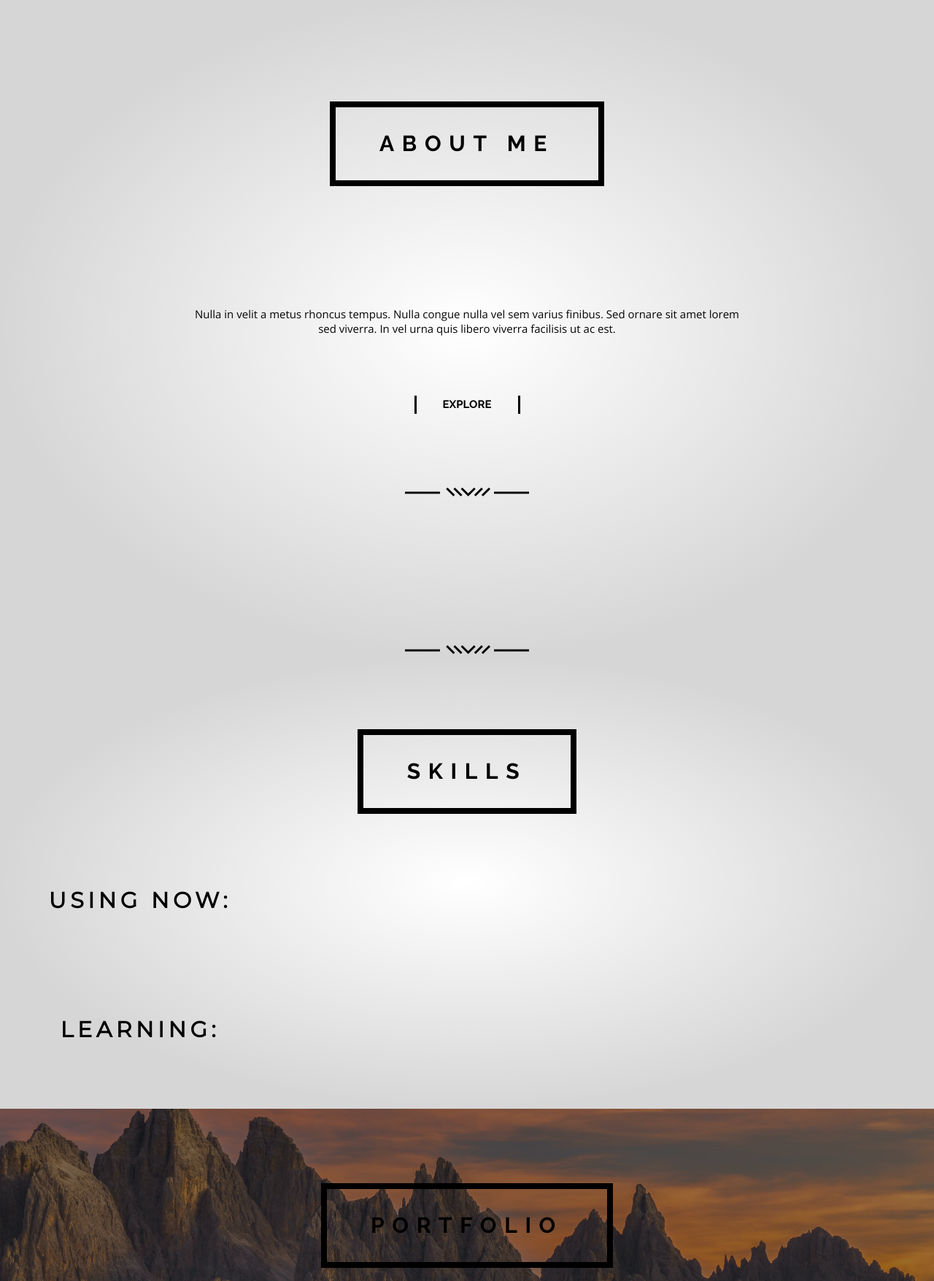
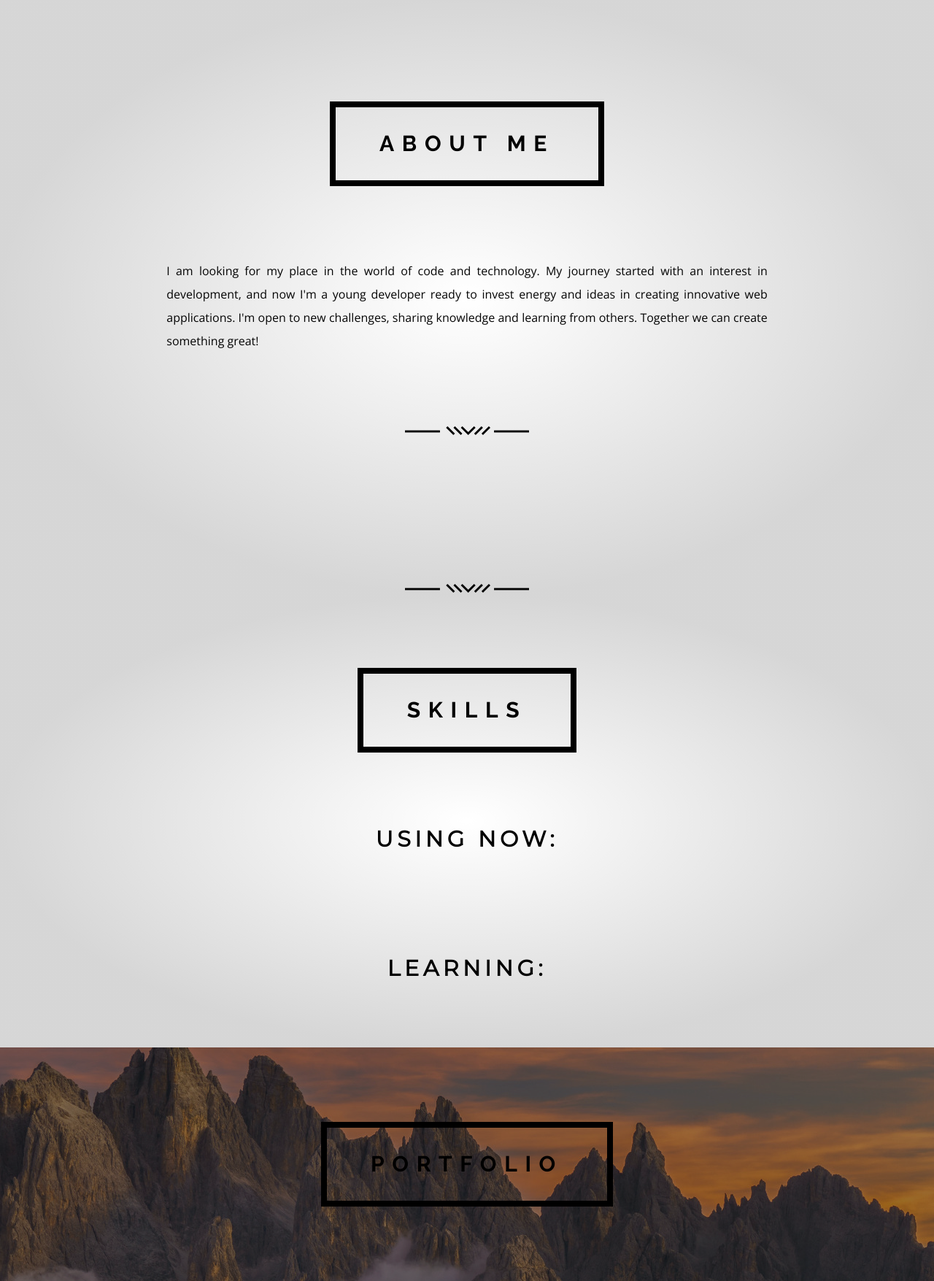
Before and after one commit to OleksPro/Portfolio, a Django app: page / in a window 1280 px wide. Shown: the part 1231-2986 px from the top of the page at 73% size. Run offline with Django 4.2, Linux system fonts and the light colour scheme; data that the repository does not hold is empty.

Commit message:
Added ukrainia page version

```diff
--- a/portfolio/main/models.py
+++ b/portfolio/main/models.py
@@ -9,7 +9,9 @@ img_category = (
 
 class AllImages(models.Model):
     title = models.CharField(max_length=200)
-    text = models.TextField(null=True, blank=True)
+    title_uk = models.CharField(max_length=200, null=True, blank=True)
+    text = models.TextField(null=True, blank=True, max_length=500)
+    text_uk = models.TextField(null=True, blank=True, max_length=500)
     img = models.ImageField(upload_to='all_images', blank=True)
     category = models.CharField(blank=True, max_length=11, choices=img_category)
 
--- a/portfolio/main/static/main/css/style.css
+++ b/portfolio/main/static/main/css/style.css
@@ -509,45 +441,16 @@ table {
 }
 
 .about_me_text {
-    width: 763px;
-    height: 47px;
-    padding: 90px 0 75px;
-    text-align: center;
-    max-width: 90vw;
-}
-
-.about_me_text p {
+    max-width: 915px;
+    width: 90%;
+    padding: 100px 0px;
+    color: #050505;
+    text-align: justify;
     font-family: 'Open Sans', sans-serif;
-    color: #050505;
-    text-align: center;
-    font-size: 15px;
+    font-size: 16px;
     font-style: normal;
     font-weight: 400;
-    line-height: 138.682%;
-}
-
-.about_me_explore {
-    display: flex;
-    align-items: center;
-    justify-content: center;
-    width: 139px;
-    height: 25px;
-    border-left: 3px solid #000;
-    border-right: 3px solid #000;
-}
-
-.about_me_explore p {
-    color: #000;
-    text-align: center;
-    font-family: 'Raleway', sans-serif;
-    font-size: 15px;
-    font-style: normal;
-    font-weight: 600;
-    line-height: normal;
-}
-
-.img_separator{
-    padding: 100px 0px 0px;
+    line-height: 200%;
 }
 
 .about_me_disctiption {
@@ -556,7 +459,7 @@ table {
     flex-wrap: wrap;
     max-width: 1070px;
     gap: 50px;
-    padding-top: 100px;
+    padding: 100px 0px;
 }
 
 .about_me_disctiption .about_me_item {
@@ -618,8 +521,7 @@ table {
 
 .skills_title {
     position: relative;
-    left: -35%;
-    padding: 50px 0 50px;
+    padding: 50px 0px;
 }
 
 @media (max-width: 900px) {
--- a/portfolio/main/static/main/js/script.js
+++ b/portfolio/main/static/main/js/script.js
@@ -9,6 +9,7 @@ function scrollToTop(){
     window.scrollTo(0,0);
 }
 
+// hide mobile menu
 function clickLincInNavbarMobile() {
     document.querySelectorAll('.menu_item').forEach(e => {
         e.addEventListener('click', () => {
--- a/portfolio/main/templates/main/home.html
+++ b/portfolio/main/templates/main/home.html
@@ -16,7 +16,9 @@
     <link href="https://fonts.googleapis.com/css2?family=Nunito&display=swap" rel="stylesheet">
 
     <link href='https://unpkg.com/boxicons@2.1.4/css/boxicons.min.css' rel='stylesheet'>
+    {% block title %}
         <title>Oleksandr Prokopenko</title>
+    {% endblock %}
 </head>
 <body>
     <!-- -----header----- -->
@@ -27,6 +29,7 @@
             <i class='bx bx-menu-alt-right' id="menu_icon"></i>
             <i class='bx bx-x' id="close_icon"></i>
         </label>
+    {% block navbar %}
         <nav class="navbar">
             <a href="#main_scroll" class="menu_item active" style="--i:0;">Main</a>
             <a href="#about_me_scroll" class="menu_item" style="--i:1;">About me</a>
@@ -34,17 +37,20 @@
             <a href="#portfolio_scroll" class="menu_item" style="--i:3;">Portfolio</a>
             <a href="#contact_me_scroll" class="menu_item" style="--i:4;">Contact me</a>
         </nav>
+    {% endblock %}
     </header>
     <!-- -----main----- -->
     <section class="main" id="main_scroll">
         <div class="main_block">
             <div class="main_block_left">
                 <div class="block_left">
+                    {% block name %}
                         <div class="title">Hi, I am</div>
                         <div class="description">
                             <div class="name">Oleksandr Prokopenko</div>
                             <div class="sub_title">Python full-stack developer</div>
                         </div>
+                    {% endblock %}
                     <div class="links">
                         {% for social_link in social_links %}
                         <div class="link_box">
@@ -66,6 +72,7 @@
     <!-- -----my desctiption----- -->
     <div class="my_desctiption">
         <div class="my_desctiption_main">
+            {% block description %}
                 <div class="my_desctiption_title">IT CAREER</div>
                 <div class="my_desctiption_about">
                     This is my web portfolio!
@@ -83,9 +90,7 @@
                     to the creation of high quality web applications.
                     Thank you for your visit and interest in my achievements and projects!
                 </div>
-            <!-- <div class="my_desctiption_button">
-                <a href="">READ MORE</a>
-            </div> -->
+            {% endblock %}
         </div>
 
         <div class="my_desctiption_logo">
@@ -96,21 +101,26 @@
     <section class="about_me" id="about_me_scroll">
         <div class="about_me_main">
             <div class="page_title" id="about_me">
+                {% block about_me_title %}
                     <p>ABOUT ME</p>
+                {% endblock %}
             </div>
+            {% block about_me %}
                 <div class="about_me_text">
-                <p>Nulla in velit a metus rhoncus tempus. Nulla congue nulla vel sem varius finibus.
-                Sed ornare sit amet lorem sed viverra. In vel urna quis libero viverra facilisis ut ac est.</p>
+                    I am looking for my place in the world of code and technology.
+                    My journey started with an interest in development,
+                    and now I'm a young developer ready to invest energy and ideas in creating innovative web applications.
+                    I'm open to new challenges, sharing knowledge and learning from others.
+                    Together we can create something great!
                 </div>
-            <div class="about_me_explore">
-                <p>EXPLORE</p>
-            </div>
+            {% endblock %}
             <div class="img_separator">
                 <img src="/media/images/img_separator.png" alt="logo_separator">
             </div>
             <div class="about_me_disctiption">
                 {% for service in services %}
                     <div class="about_me_item">
+                        {% block services %}
                             <div class="title">
                                 <img src="{{ service.img.url }}" alt="img" max-height="70" max-width="81">
                                 {{ service.title }}
@@ -118,6 +128,7 @@
                             <div class="text">
                                 {{ service.text }}
                             </div>
+                        {% endblock %}
                     </div>
                 {% endfor %}
             </div>
@@ -129,10 +140,14 @@
     <!-- -----skills----- -->
     <section class="skills" id="skills_scroll">
         <div class="page_title" id="skills">
+            {% block skill_title %}
                 <p>SKILLS</p>
+            {% endblock %}
         </div>
         <div class="skills_title">
+            {% block using_now %}
                 <p>USING NOW:</p>
+            {% endblock %}
         </div>
         <div class="skill_icons">
             {% for skill in skills %}
@@ -145,7 +160,9 @@
             {% endfor %}
         </div>
         <div class="skills_title">
+            {% block learn %}
                 <p>LEARNING:</p>
+            {% endblock %}
         </div>
         <div class="skill_icons">
             {% for learn in learning %}
@@ -189,8 +206,11 @@
             <p>CONTACT</p>
         </div>
         <div class="contact_text">
-            <p>Nulla in velit a metus rhoncus tempus. Nulla congue nulla vel sem varius finibus.
-            Sed ornare sit amet lorem sed viverra. In vel urna quis libero viverra facilisis ut ac est.
+            <p>
+                Leave your ideas and questions in the form below.
+                I am ready to listen to you and create a web
+                solution that meets your needs and expectations!
+            </p>
         </div>
         <div class="img_separator">
             <img src="/media/images/img_separator.png" alt="logo_separator">
@@ -203,14 +223,6 @@
             {% endfor %}
             </ul>
         {% endif %}
-
-        <!-- <form method="post" action="" class="contact_form" lang="eu" autocomplete="off">
-            {% csrf_token %}
-            {{ contact_form.as_p }}
-            <div class="contact_buttom_container">
-                <button class="contact_buttom" type="submit">SUBMIT</button>
-            </div>
-        </form> -->
 
         <form method="post" action="" class="contact_form" lang="eu" autocomplete="off">
             {% csrf_token %}
@@ -255,10 +267,6 @@
             {% endfor %}
         </div>
         <p class="copy_text">&copy;2024 Olexandr Prokopenko All Rights Reserved.</p>
-        <div class="lenguage">
-            <a href="">English</a>
-            <a href="">Ukrainian</a>
-        </div>
     </div>
 </footer>
 </html>
--- a/portfolio/main/urls.py
+++ b/portfolio/main/urls.py
@@ -1,6 +1,7 @@
 from django.urls import path
-from .views import Home_page
+from .views import HomeView, HomeUkrainianView
 
 urlpatterns = [
-    path('', Home_page.as_view(), name='home'),
+    path('', HomeView.as_view(), name='home'),
+    path('home_uk/', HomeUkrainianView.as_view(), name='home_uk'),
 ]
--- a/portfolio/main/views.py
+++ b/portfolio/main/views.py
@@ -1,18 +1,16 @@
+from django.views.generic import ListView
+from .models import AllImages, AllLinks
+from .forms import ContactForm
 from django.core.mail import send_mail
 from django.contrib import messages
-from django.shortcuts import render
-from django.views.generic import ListView
-from .forms import ContactForm
-from .models import AllImages, AllLinks
 
-
-class Home_page(ListView):
+class BaseHomeView(ListView):
     model = AllImages
-    template_name = 'main/home.html'
     ordering = ['-id']
+    context_object_name = 'object_list'
 
     def get_context_data(self, **kwargs):
-        ctx = super(Home_page, self).get_context_data(**kwargs)
+        ctx = super().get_context_data(**kwargs)
         ctx['services'] = AllImages.objects.filter(category='services')
         ctx['skills'] = AllImages.objects.filter(category='skills')
         ctx['learning'] = AllImages.objects.filter(category='learning')
@@ -22,41 +20,43 @@ class Home_page(ListView):
         ctx['site_links'] = AllLinks.objects.filter(category='site_links')
         ctx['footer_links'] = AllLinks.objects.filter(category='footer_links')
 
-        # Додайте об'єкт вашої форми до контексту
+        # Додавання об'єкта форми до контексту
+        # Add form object to the context
         ctx['contact_form'] = ContactForm()
 
         return ctx
 
     def post(self, request, *args, **kwargs):
-            form = ContactForm(request.POST)
-            if form.is_valid():
-                # Отримати дані з форми
-                name = form.cleaned_data['name']
-                email = form.cleaned_data['email']
-                phone_number = form.cleaned_data['phone_number']
-                message = form.cleaned_data['message']
+        form = ContactForm(request.POST)
+        if form.is_valid():
+            # Отримання даних з форми
+            # Getting data from a form
+            name = form.cleaned_data['name']
+            email = form.cleaned_data['email']
+            phone_number = form.cleaned_data['phone_number']
+            message = form.cleaned_data['message']
 
-                # Відправлення електронного листа
-                subject = 'Новий запит від {}'.format(name)
-                message_body = f'Ім\'я: {name}\nEmail: {email}\nТелефон: {phone_number}\nПовідомлення: {message}'
-                from_email = 'Oleks.Prokopenko92@gmail.com'  # Ваша електронна адреса
-                to_email = 'Oleks.Prokopenko92@gmail.com'  # Електронна адреса отримувача (ваша електронна адреса)
+            # Відправлення електронного листа
+            # Sending an email
+            subject = 'New request from {}'.format(name)
+            message_body = f'Name: {name}\nEmail: {email}\nPhone nomber: {phone_number}\nMessage: {message}'
+            from_email = 'Oleks.Prokopenko92@gmail.com'
+            to_email = 'Oleks.Prokopenko92@gmail.com'
 
-                send_mail(subject, message_body, from_email, [to_email])
+            send_mail(subject, message_body, from_email, [to_email])
 
-                # Опціонально, можна також зберегти дані в базу даних
-                # form.save()
+            messages.success(request, 'Thank you for your inquiry. We will contact you shortly.')
 
-                # Додайте повідомлення
-                messages.success(request, 'Thank you for your inquiry. We will contact you shortly.')
+            return self.get(request, *args, **kwargs)
 
-                # Оновіть контекст знову, щоб передати форму та будь-які інші дані
-                return self.get(request, *args, **kwargs)
+        for errors in form.errors.values():
+            for error in errors:
+                messages.error(request, f'{error}')
 
-            # Якщо форма не є валідною, додайте помилки до повідомлень
-            for errors in form.errors.values():
-                for error in errors:
-                    messages.error(request, f'{error}')
+        return self.get(request, *args, **kwargs)
 
-            # Оновіть контекст знову, щоб передати форму та будь-які інші дані
-            return self.get(request, *args, **kwargs)
+class HomeView(BaseHomeView):
+    template_name = 'main/home.html'
+
+class HomeUkrainianView(BaseHomeView):
+    template_name = 'main/home_uk.html'
```
Also changed, not shown: other parts of portfolio/main/static/main/css/style.css (+15 -104 lines), portfolio/main/templates/main/home_uk.html (added, +79 -0 lines), portfolio/main/migrations/0001_initial.py (added), portfolio/main/migrations/0002_alter_allimages_text_alter_allimages_text_uk.py (added), portfolio/main/migrations/0003_allimages_title_uk.py (added), portfolio/main/migrations/__init__.py (added). Lines whose indentation alone changed are shown as unchanged.
